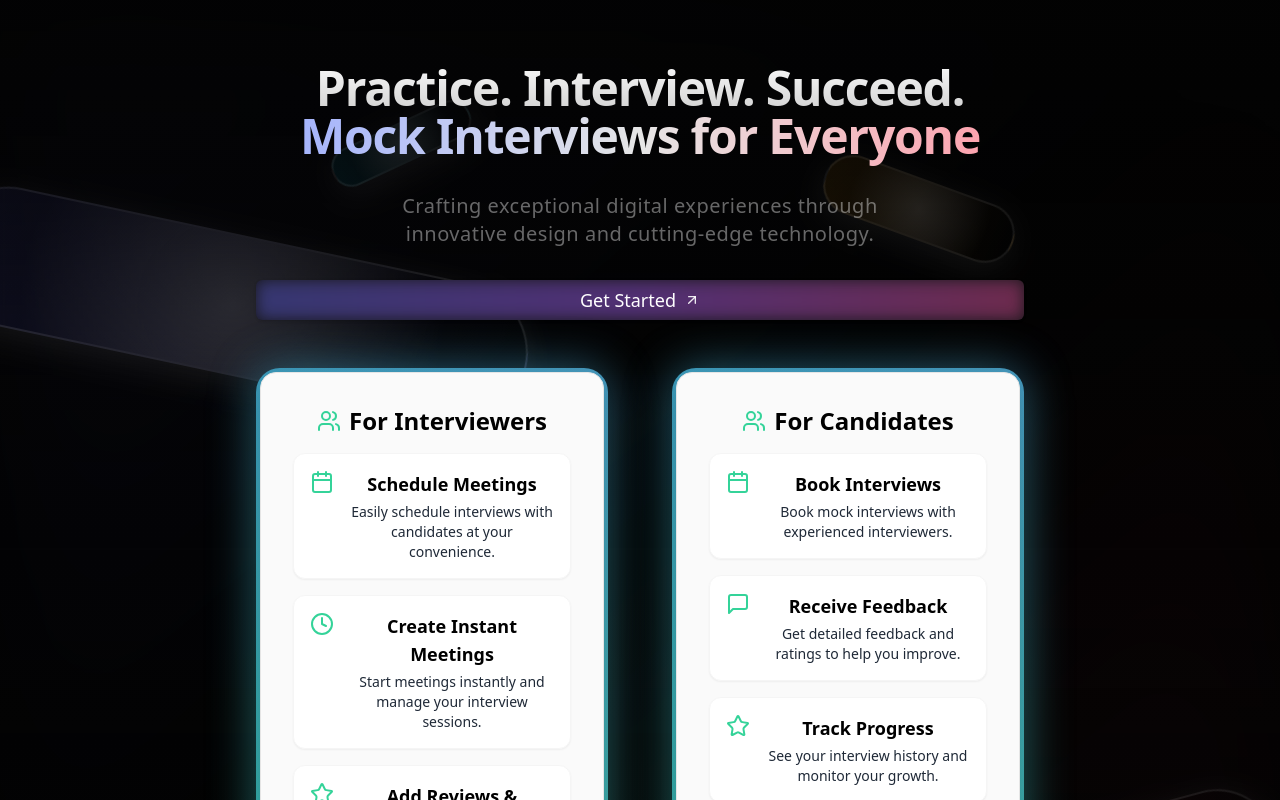
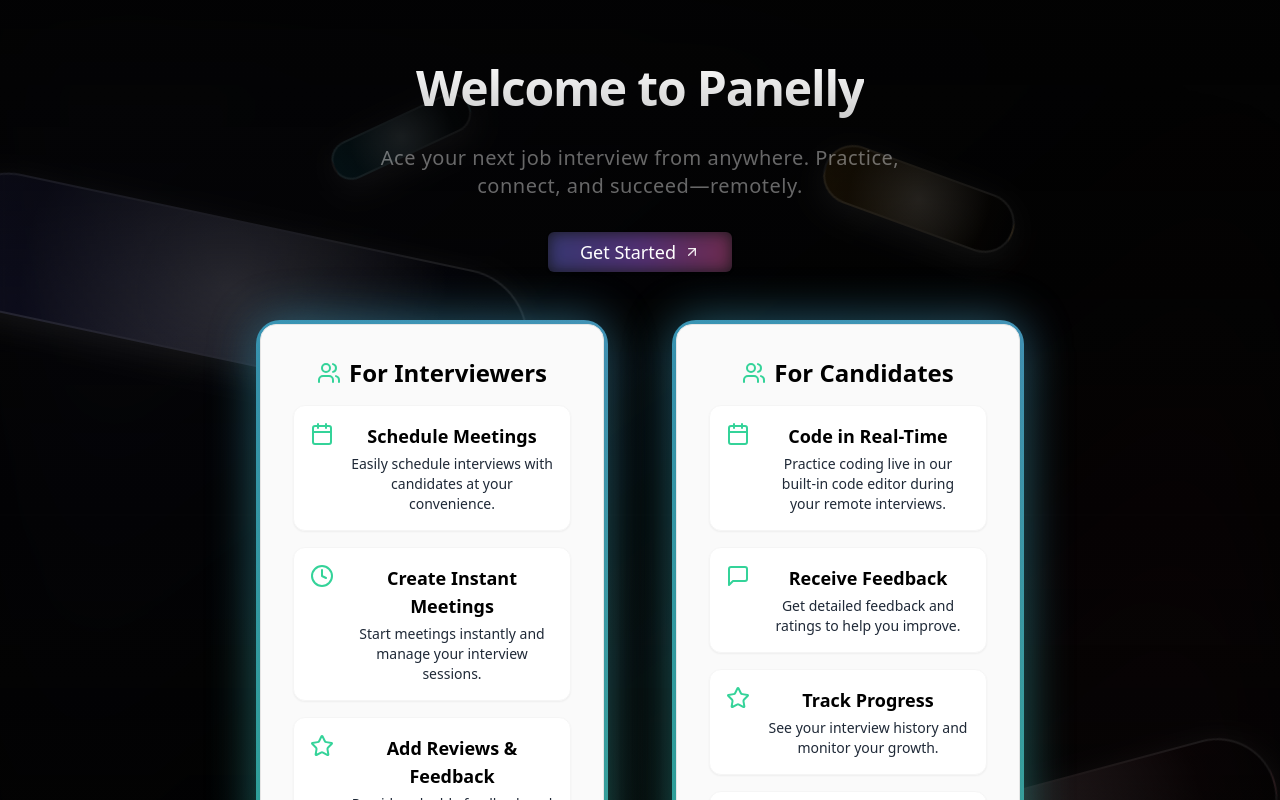
Before and after one commit to urvichawla/Panelly, a Next.js app: page / in a window 1280 px wide. Shown: the top 800 px of the page. Built offline with nearby package versions, Linux system fonts and the light colour scheme; no server answers.

Commit message:
fixed landing page

```diff
--- a/src/components/HeroGeometric.tsx
+++ b/src/components/HeroGeometric.tsx
@@ -73,7 +73,7 @@ function ElegantShape({
 function HeroGeometric({
 
     title1 = "Practice. Interview. Succeed.",
-    title2 = "Mock Interviews for Everyone",
+
     children,
 }: {
     badge?: string;
@@ -161,7 +161,7 @@ function HeroGeometric({
                                     "bg-clip-text text-transparent bg-gradient-to-r from-indigo-300 via-white/90 to-rose-300 "
                                 )}
                             >
-                                {title2}
+
                             </span>
                         </h1>
                     </motion.div>
@@ -172,8 +172,7 @@ function HeroGeometric({
                         animate="visible"
                     >
                         <p className="text-base sm:text-lg md:text-xl text-white/40 mb-8 leading-relaxed font-light tracking-wide max-w-xl mx-auto px-4">
-                            Crafting exceptional digital experiences through
-                            innovative design and cutting-edge technology.
+                        Ace your next job interview from anywhere. Practice, connect, and succeed—remotely.
                         </p>
                         {children}
                     </motion.div>
--- a/src/components/LandingPage.tsx
+++ b/src/components/LandingPage.tsx
@@ -18,14 +18,14 @@ export default function LandingPage() {
   return (
     <HeroGeometric
 
-      title1="Practice. Interview. Succeed."
-      title2="Mock Interviews for Everyone"
+      title1=" Welcome to Panelly"
+
     >
       <div className="flex flex-col gap-6 items-center justify-center">
         <SignInButton mode="modal" forceRedirectUrl="/role-selection">
           <ButtonColorful
             label="Get Started"
-            className="w-full text-lg px-8 py-4"
+            className="text-lg px-8 py-4"
           />
         </SignInButton>
       </div>
@@ -55,7 +55,7 @@ export default function LandingPage() {
               <FeatureCard
                 icon={<CheckCircle2Icon className="h-6 w-6 text-emerald-400" />}
                 title="Mark Results"
-                description="Mark candidates as passed or failed and track interview outcomes."
+                description="Mark candidates as passed or failed."
               />
             </div>
           </div>
@@ -69,8 +69,8 @@ export default function LandingPage() {
             <div className="grid gap-4 w-full">
               <FeatureCard
                 icon={<CalendarIcon className="h-6 w-6 text-emerald-400" />}
-                title="Book Interviews"
-                description="Book mock interviews with experienced interviewers."
+                title="Code in Real-Time"
+                description="Practice coding live in our built-in code editor during your remote interviews."
               />
               <FeatureCard
                 icon={<MessageSquareIcon className="h-6 w-6 text-emerald-400" />}
```
